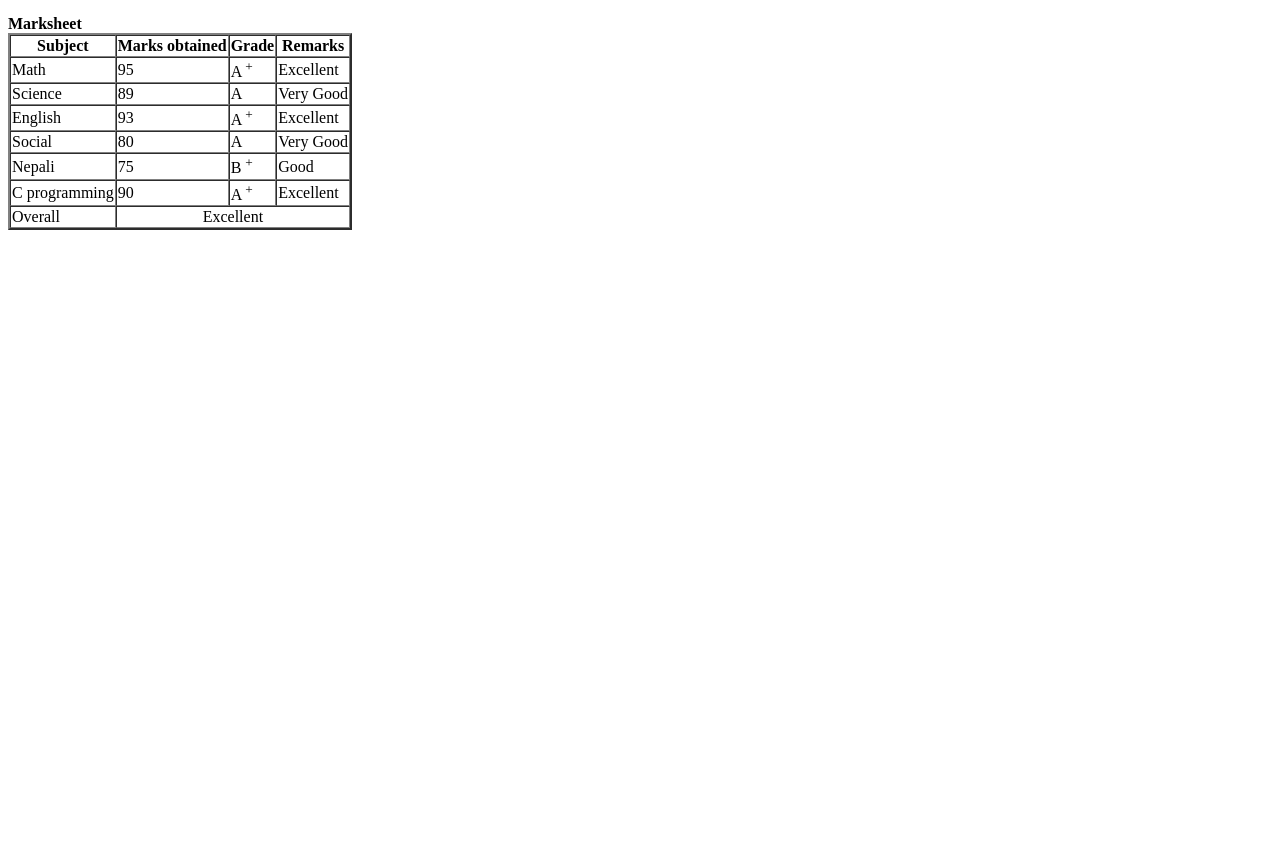
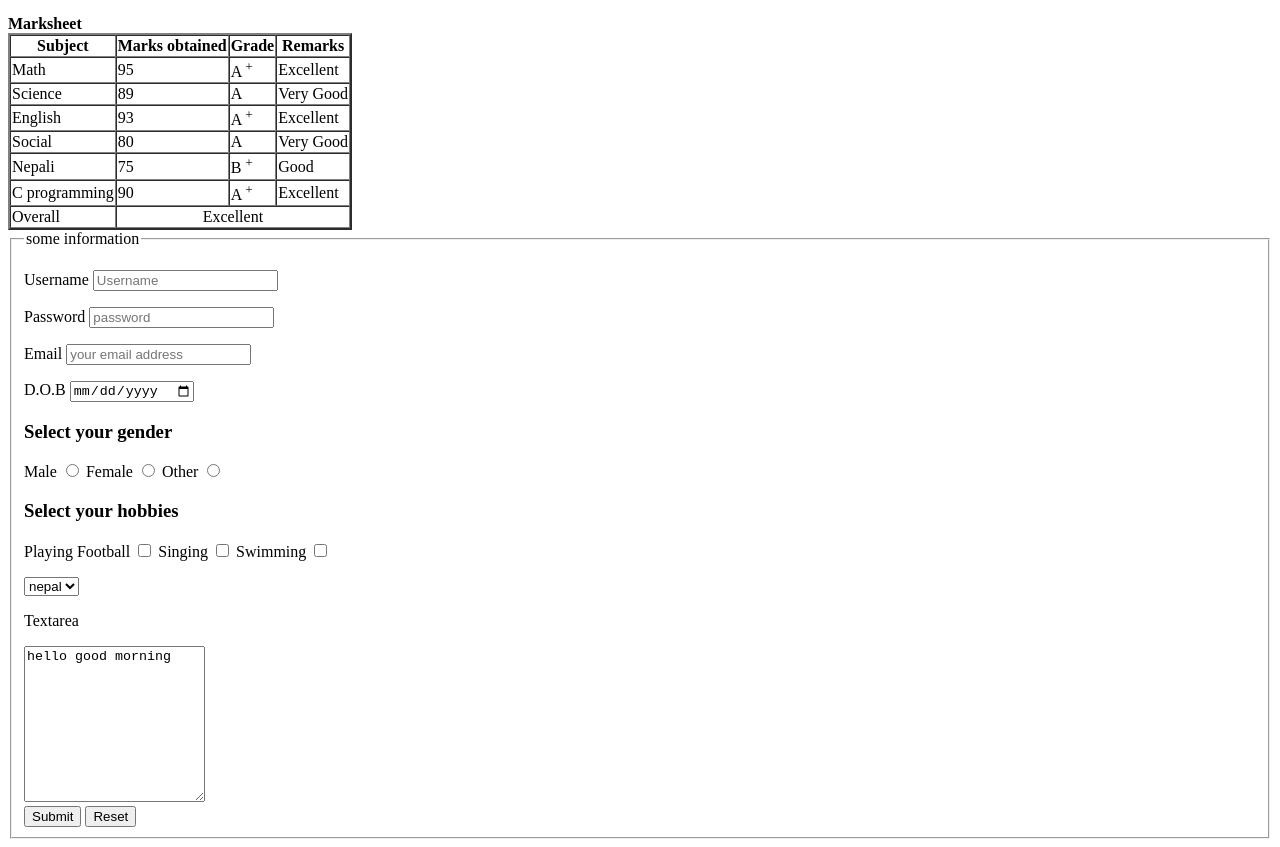
Before and after one commit to Mk627/webhtml, a plain HTML site: page index.html in a window 1280 px wide. Shown: the part 777-1624 px from the top of the page. Before the commit the page ends 1015 px from the top, so only its background shows below. Drawn offline with Linux system fonts and the light colour scheme.

Commit message:
formsadded

```diff
--- a/index.html
+++ b/index.html
@@ -277,6 +277,61 @@
       </tfoot>
 
     </table>
+    <fieldset>
+      <legend>some information</legend>
+      <form action="mailto:kunwarmandip3@gmail.com" method="post" enctype="text/plain">
+        <p>
+          <label for="Username">Username</label>
+          <input type="text" id="Username" placeholder="Username" name="Username">
+        </p>
+        <p>
+          <label for="Username">Password</label>
+          <input type="password" id="password" placeholder="password" name="password">
+        </p>
+        <p>
+          <label for="email">Email</label>
+          <input type="text" id="email" placeholder="your email address" name="email">
+        </p>
+        <p>
+          <label for="bdate">D.O.B</label>
+          <input type="date" id="bdate" name="D.O.B" value="bdate">
+        </p>
+        <h3>Select your gender</h3>
+        <p>
+          <label for="male">Male</label>
+          <input type="radio" name="gender" id="male" value="male">
+          <label for="female">Female</label>
+          <input type="radio" name="gender" id="female" value="female">
+          <label for="Other">Other</label>
+          <input type="radio" name="gender" id="Other" value="Other">
+        </p>
+        <h3>Select your hobbies</h3>
+        <p>
+          <label for="Playing Football">Playing Football</label>
+          <input type="checkbox" value="Playing Football" name="Hobbies" id="Playing Football">
+          <label for="Singing">Singing</label>
+          <input type="checkbox" value="Singing" name="Hobbies" id="Singing">
+          <label for="Swimming">Swimming</label>
+          <input type="checkbox" value="Playing Football" name="Hobbies" id="Swimming">
+
+        </p>
+        <p>
+          <select name="country" id="country">
+            <option value="nepal">nepal</option>
+            <option value="china">china</option>
+            <option value="india">india</option>
+          </select>
+          <br>
+        <p>
+          <label for="text">Textarea</label>
+        </p>
+        <textarea name="text" id="text" cols="20" rows="10">hello good morning</textarea>
+        <br>
+
+        <button type="submit">Submit</button>
+        <button type="reset">Reset</button>
+      </form>
+    </fieldset>
   </body>
 
 </html>
```
